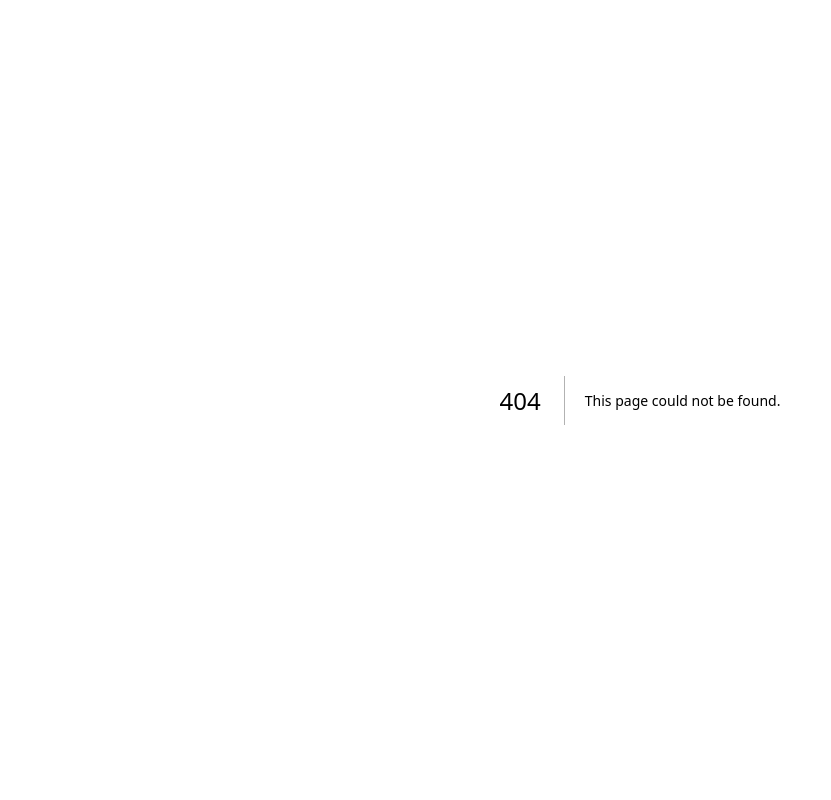
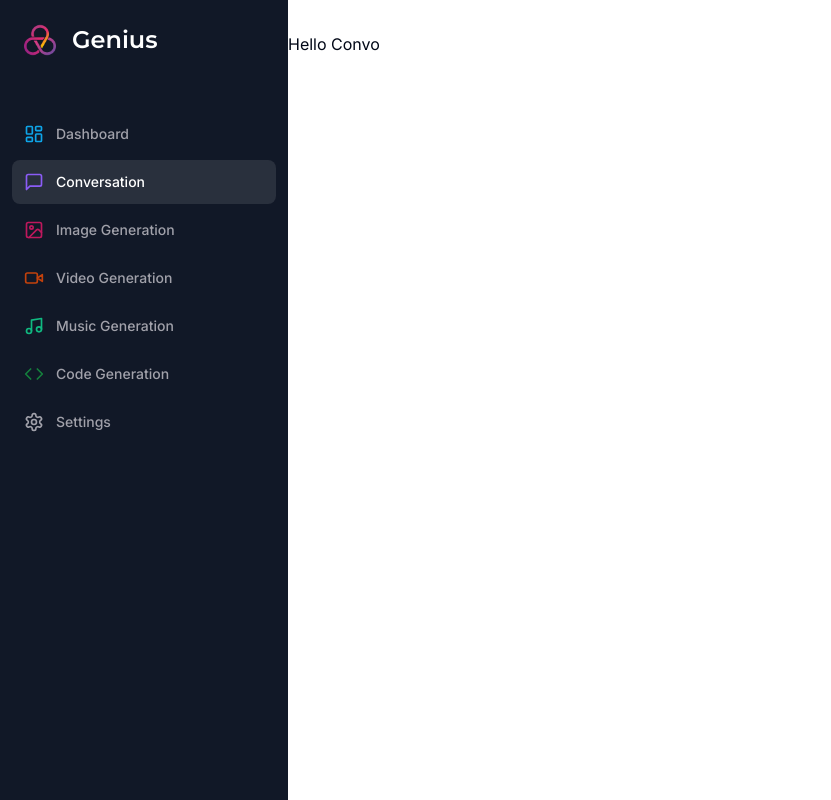
Before and after one commit to Ed-Marcavage/next13-ai-saas, a Next.js app: page /conversation in a window 1280 px wide. Before the commit this address had no page. Shown: the whole page, without its empty margins (0-831 px from the left). Built offline with nearby package versions, Linux system fonts and the light colour scheme.

Commit message:
Init convo route

```diff
--- /dev/null
+++ b/app/(dashboard)/(routes)/conversation/page.tsx
@@ -0,0 +1,8 @@
+export default function HomePage() {
+
+    return (
+        <div>
+            Hello Convo
+        </div>
+    );
+}
```
